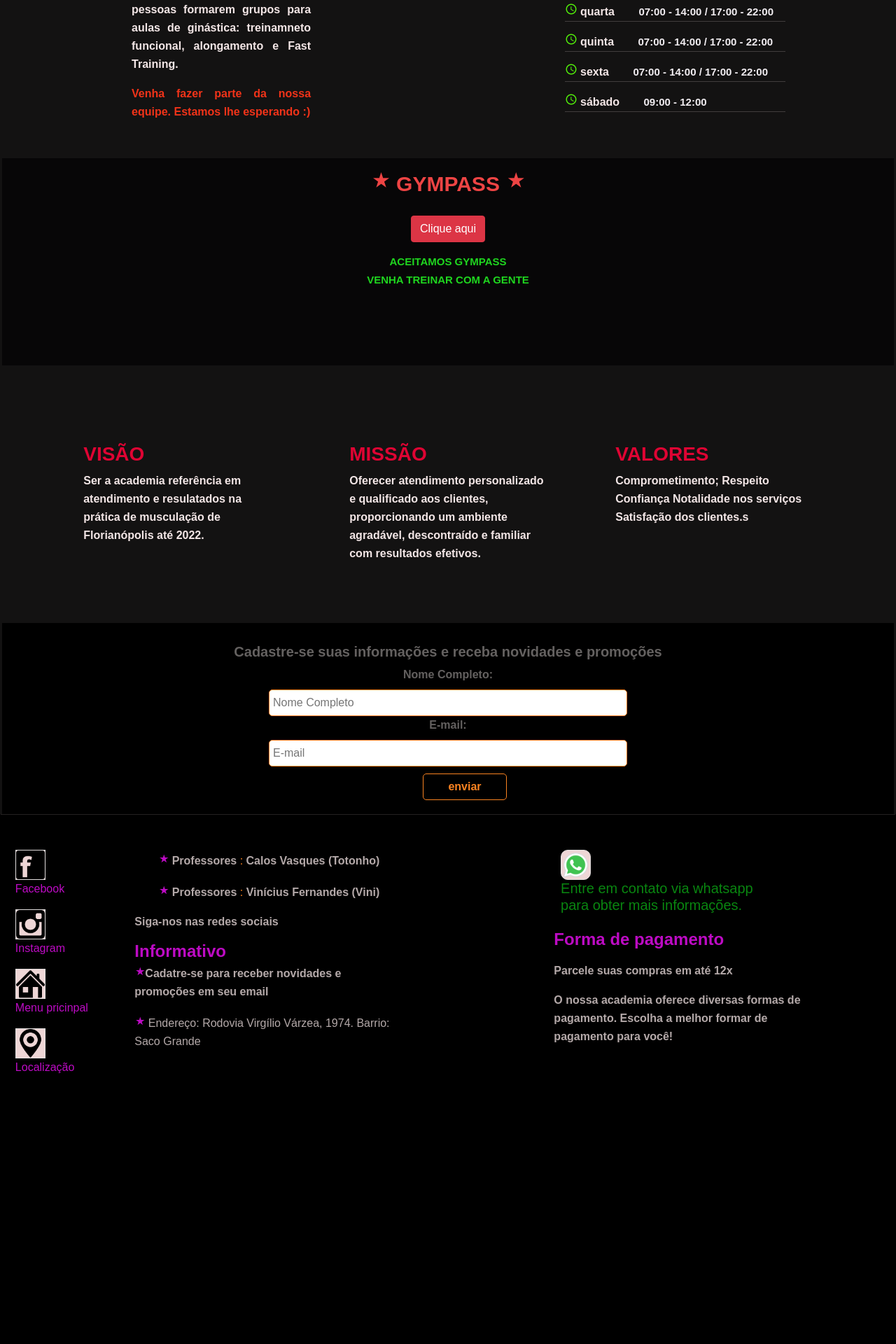
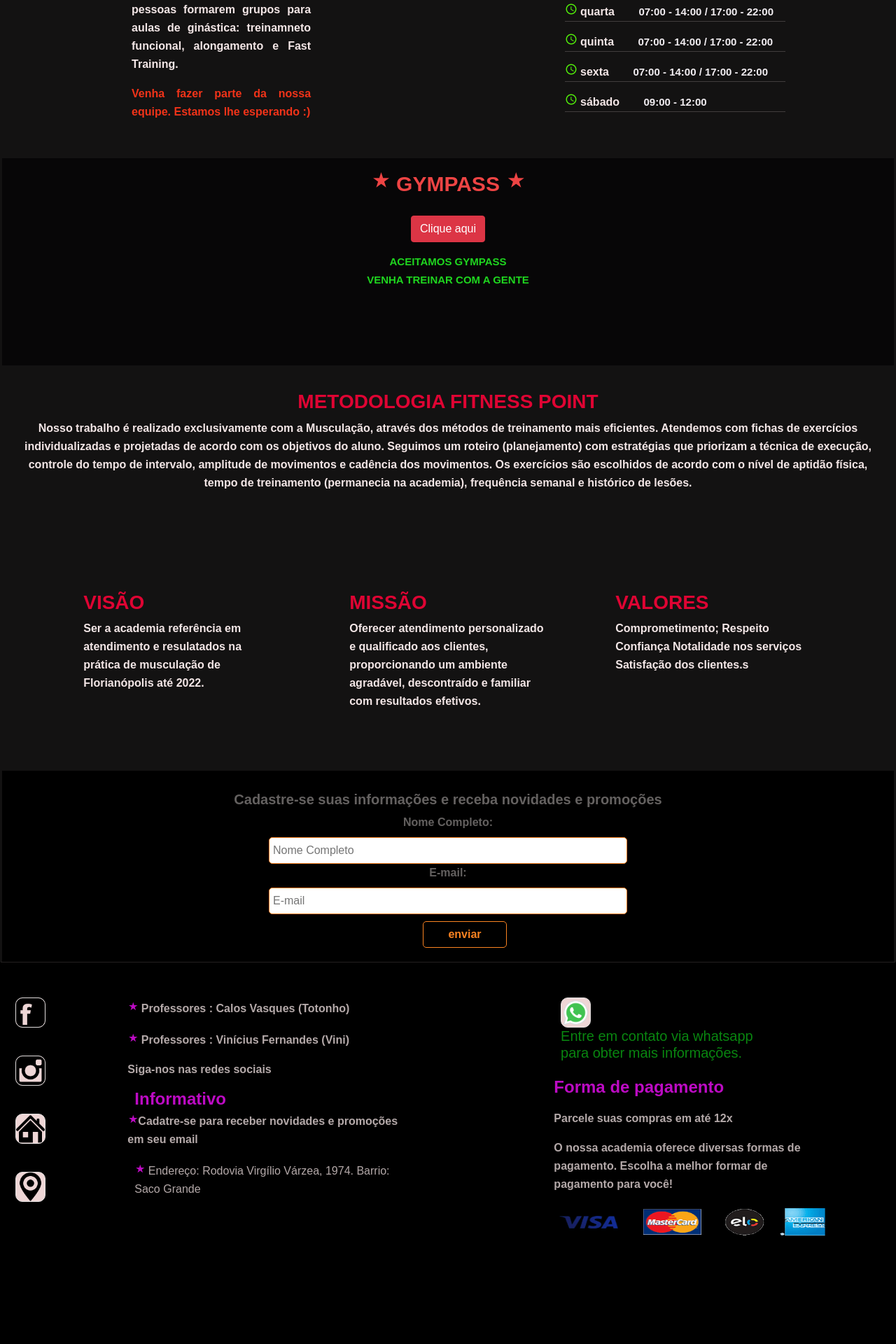
Before and after one commit to danilo992/public_php, a PHP site: page / in a window 1280 px wide. Shown: the part 2880-4800 px from the top of the page at 70% size. Before the commit the page ends 4413 px from the top, so only its background shows below. Run offline with PHP 8.4, Linux system fonts and the light colour scheme.

Commit message:
add avaliacaofisica.php

```diff
--- a/css/style.css
+++ b/css/style.css
@@ -12,8 +12,8 @@ body {
 /*CONTAINER HEADER*/
 .container-header {
     display: flex;
-    background-color: #000;
-    width: 98.5%;
+    background-color: rgb(0, 0, 0);
+    width: 100%;
     position: fixed;
     z-index: 0;
 }
@@ -387,6 +387,16 @@ p {
 /*fim section horas e ginastica*/
 
 /*container metodologia*/
+.metodologia  {
+    text-align: center;
+    padding: 15px;
+}
+.metodologia h3 {
+    color: #df0433;
+    font-weight: 900;
+    text-transform: uppercase;
+    margin-top: 20px;
+}
 .container-metodogia {
     display: flex;
     width: 100vw;
@@ -510,8 +520,12 @@ aside {
     border: none;
 }
 /*redes-sociais*/
-.list-redes-social a {
-    color: rgb(189, 11, 196);
+.list-redes-social img {
+    border-radius: 10px;
+}
+
+.list-redes-social a figure {
+    margin: 0 0 40px 0;
 }
 
 .list-redes-social a:hover {
@@ -526,6 +540,15 @@ aside {
     justify-content: flex-start;
     flex-direction: column;
     color: rgb(180, 169, 169);
+}
+
+.endereco p {
+    margin-left: -10px;
+}
+
+.img-cartoes img{
+    width: 400px;
+    height: 50px;
 }
 
 /*fim-footer*/
@@ -587,7 +610,7 @@ aside {
         display: flex;
         flex-direction: column;
         width: 50vw;
-        height: 40vh;
+        height: 43vh;
         margin-top: 0px;
         margin-left: 160px;
         z-index: 1;
--- a/css/stylesheet.css
+++ b/css/stylesheet.css
@@ -36,10 +36,11 @@ section ul {
 }
 
 section ul li {
+    margin-bottom: 10px;
 
 }
 
-section h3 {
+h3 {
     text-align: center;
     line-height: 2.8em;
     font-size: 25px;
--- a/index.php
+++ b/index.php
@@ -36,7 +36,7 @@ session_start();
             <li><a href="modalidade.php" target="_banck">Modalidade</a></li>
             <li class="visivel-list" target="_banck"><a href="#horario">Horários</a></li>
             <li><a href="#metodologia" target="_banck">Metodologia de Trabalho</a></li>
-            <li><a href="#" target="_banck">Avaliação Física</a></li>
+            <li><a href="avaliacaoFisica.php" target="_banck">Avaliação Física</a></li>
         </ul>
       </nav>
     </header>
@@ -296,7 +296,20 @@ session_start();
                 </section>
                 <!--FIM-->
                 <!--container metodologia-->
-                <section class="container-metodogia" id="metodologia">
+                <section class="metodologia" id="metodologia">
+
+                    <h3>Metodologia Fitness Point</h3>
+                      <p>
+                        Nosso trabalho é realizado exclusivamente com a  Musculação,
+                        através dos métodos de treinamento mais eficientes. Atendemos
+                        com fichas de exercícios individualizadas e projetadas de acordo
+                        com os objetivos do aluno. Seguimos um roteiro (planejamento) com
+                        estratégias que priorizam a técnica de execução, controle do tempo de intervalo,
+                        amplitude de movimentos e cadência dos movimentos. Os exercícios são escolhidos de acordo com o nível de aptidão física, tempo de treinamento (permanecia na academia),  frequência semanal  e histórico de lesões.
+                      </p>
+
+                </section>
+                <section class="container-metodogia">
                   <article>
                     <h3>Visão</h3>
                     <p>
@@ -349,24 +362,24 @@ session_start();
     <footer>
       <!--aside 1-->
       <aside class="list-redes-social" id="redes-sociais" >
-       <a href="https://www.facebook.com/fitnesspointacademia/" target="_banck"> <figure><img src="img/facebook_2.png">
-          <figcaption>Facebook</figcaption>
-        </figure></a>
-       <a href="https://www.instagram.com/fitnesspointacademia/?hl=pt-br" target="_banck"> <figure><img src="img/instagram.png">
-          <figcaption>Instagram</figcaption>
-        </figure></a>
-       <a href="index.php" target="_banck"> <figure><img src="img/home.png">
-          <figcaption>Menu pricinpal</figcaption>
-        </figure></a>
-       <a href="https://www.google.com/maps/place/Rod.+Virg%C3%ADlio+V%C3%A1rzea,+1974+-+Saco+Grande,+Florian%C3%B3polis+-+SC,+88032-001/@-27.5434434,-48.5024523,17z/data=!3m1!4b1!4m5!3m4!1s0x95274768741beeb7:0xf79d3f0a49760c0b!8m2!3d-27.5434434!4d-48.5002636" target="_banck"> <figure><img src="img/pin_2.png">
-          <figcaption>Localização</figcaption>
-        </figure></a>
+        <a href="https://www.facebook.com/fitnesspointacademia/" target="_banck">
+          <figure><img src="img/facebook_2.png"></figure>
+        </a>
+        <a href="https://www.instagram.com/fitnesspointacademia/?hl=pt-br" target="_banck">
+          <figure><img src="img/instagram.png"></figure>
+        </a>
+        <a href="index.php" target="_banck">
+          <figure><img src="img/home.png"></figure>
+        </a>
+        <a href="https://www.google.com/maps/place/Rod.+Virg%C3%ADlio+V%C3%A1rzea,+1974+-+Saco+Grande,+Florian%C3%B3polis+-+SC,+88032-001/@-27.5434434,-48.5024523,17z/data=!3m1!4b1!4m5!3m4!1s0x95274768741beeb7:0xf79d3f0a49760c0b!8m2!3d-27.5434434!4d-48.5002636" target="_banck">
+          <figure><img src="img/pin_2.png"></figure>
+        </a>
       </aside>
 
       <!--aside 2-->
       <aside class="endereco">
-        <p><strong>&#8902;</strong> Professores <span> : </span> Calos Vasques (Totonho)</p>
-        <p><strong>&#8902;</strong> Professores <span> : </span> Vinícius Fernandes (Vini)</p>
+        <p><strong>&#8902;</strong> Professores : Calos Vasques (Totonho)</p>
+        <p><strong>&#8902;</strong> Professores : Vinícius Fernandes (Vini)</p>
           <address>
 
       <p>Siga-nos nas redes sociais</p>
@@ -392,6 +405,9 @@ session_start();
               O nossa academia oferece diversas formas de pagamento.
               Escolha a melhor formar de pagamento para você!
             </p>
+            <figure class="img-cartoes">
+              <img src="img/cartoes.png">
+            </figure>
         </aside>
       </aside>
     </footer>
```
Also changed, not shown: avaliacaoFisica.php (+59 -2 lines), css/avaliacao.css (added, +25 -0 lines), modalidade.php (+11 -4 lines), img/cartoes.png (added).
